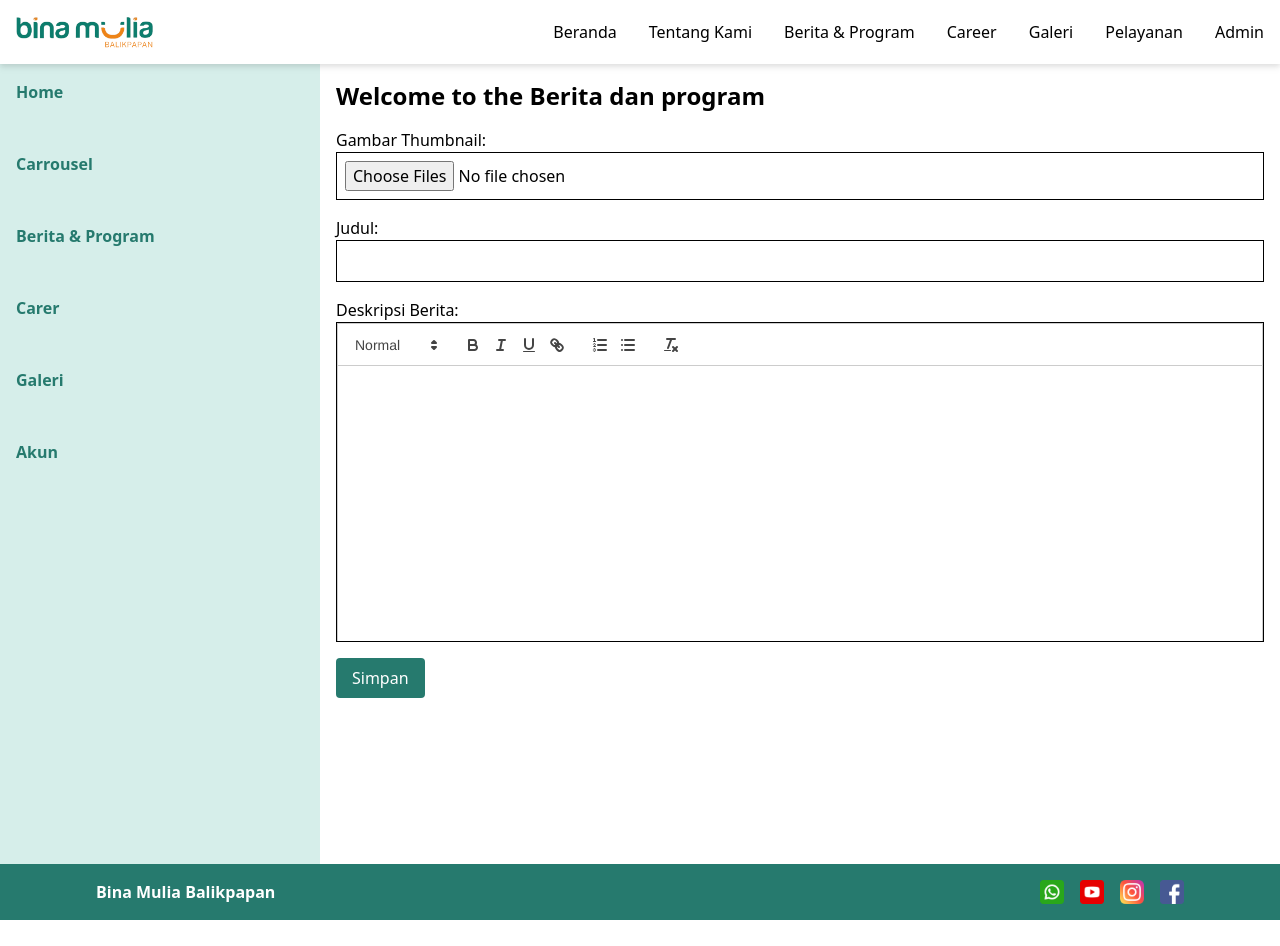
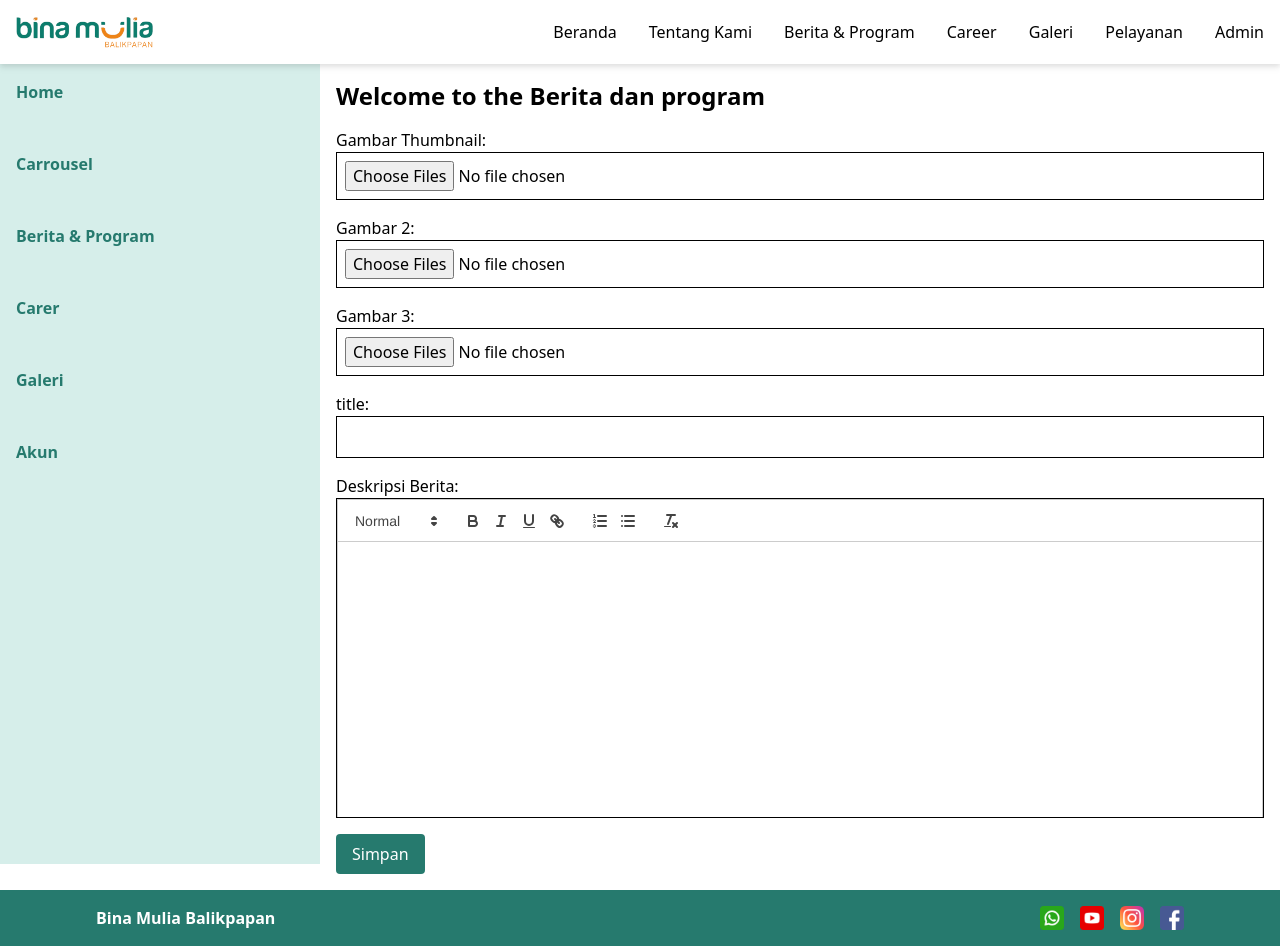
Before and after one commit to s4hibul/Website_Binmul, a Next.js app: page /dashboard/form_berita in a window 1280 px wide. Before the commit the page ends 920 px from the top, so only its background shows below. Built offline with nearby package versions, Linux system fonts and the light colour scheme.

Commit message:
fix it add Berita

```diff
--- a/app/(admin)/dashboard/form_berita/page.tsx
+++ b/app/(admin)/dashboard/form_berita/page.tsx
@@ -1,199 +1,4 @@
-// "use client";
-// import React, { useState } from "react";
-// import ReactQuill from "react-quill";
-// import "react-quill/dist/quill.snow.css";
-// // import DatePicker from "react-datepicker";
-// import "react-datepicker/dist/react-datepicker.css";
-// import axios from "axios";
-// import { toast } from 'react-toastify';
-// import 'react-toastify/dist/ReactToastify.css';
-
-// function FormBerita() {
-//     const [images, setImages] = useState<File[]>([]);
-//     const [deskripsi, setDeskripsi] = useState<string>("");
-//     // const [selectedDate, setSelectedDate] = useState<Date | null>(null);
-
-//     const handleImageChange = (event: React.ChangeEvent<HTMLInputElement>) => {
-//         if (event.target.files) {
-//             const selectedImages = Array.from(event.target.files).slice(0, 3); // Maksimal 3 gambar
-//             setImages(selectedImages);
-//         }
-//     };
-
-//     const handleDeskripsiChange = (value: string) => {
-//         setDeskripsi(value);
-//     };
-
-//     // const handleDateChange = (date: Date | null) => {
-//     //     setSelectedDate(date);
-//     // };
-
-//     const handleSubmit = async (event: React.FormEvent) => {
-//         event.preventDefault();
-//         try {
-//             const formData = new FormData();
-//             formData.append("deskripsi", deskripsi);
-//             // if (selectedDate) {
-//             //     formData.append("selectedDate", selectedDate.toISOString());
-//             // }
-//             if (images.length > 0) {
-//                 formData.append("image1", images[0]);
-//                 if (images.length > 1) {
-//                     formData.append("image2", images[1]);
-//                     if (images.length > 2) {
-//                         formData.append("image3", images[2]);
-//                     }
-//                 }
-//             }
-//             // Append other form data as needed
-
-//             const response = await axios.post(
-//                 "http://localhost:7000/berita&program",
-//                 formData,
-//                 {
-//                     headers: {
-//                         "Content-Type": "multipart/form-data",
-//                     },
-//                 }
-//             );
-
-//             console.log("Response data:", response.data);
-//             // Menampilkan notifikasi sukses
-//             toast.success('Data berhasil diunggah ke database', {
-//                 position: "top-right",
-//                 autoClose: 5000,
-//                 hideProgressBar: false,
-//                 closeOnClick: true,
-//                 pauseOnHover: true,
-//                 draggable: true,
-//                 progress: undefined,
-//             });
-
-//         } catch (error) {
-//             console.error("Error posting data:", error);
-//             // Menampilkan notifikasi kesalahan
-//             toast.error('Gagal mengunggah data ke database', {
-//                 position: "top-right",
-//                 autoClose: 5000,
-//                 hideProgressBar: false,
-//                 closeOnClick: true,
-//                 pauseOnHover: true,
-//                 draggable: true,
-//                 progress: undefined,
-//             });
-//         }
-//     };
-
-//     return (
-//         <div>
-//             <h1 className="text-2xl font-bold mb-4">
-//                 Welcome to the Berita dan program
-//             </h1>
-//             <form onSubmit={handleSubmit}>
-//                 <div className="mb-4">
-//                     <label htmlFor="gambar" className="block text-gray-600 font-medium">
-//                         {" "}
-//                         Gambar Thumbnail:{" "}
-//                     </label>
-//                     <input
-//                         type="file"
-//                         id="gambar"
-//                         className="border border-gray-300 p-2 w-full"
-//                         multiple
-//                         onChange={handleImageChange}
-//                     />
-//                 </div>
-//                 <div className="mb-4">
-//                     <label htmlFor="gambar" className="block text-gray-600 font-medium">
-//                         {" "}
-//                         Gambar 2:{" "}
-//                     </label>
-//                     <input
-//                         type="file"
-//                         id="gambar"
-//                         className="border border-gray-300 p-2 w-full"
-//                         multiple
-//                         onChange={handleImageChange}
-//                     />
-//                 </div>
-//                 <div className="mb-4">
-//                     <label htmlFor="gambar" className="block text-gray-600 font-medium">
-//                         {" "}
-//                         Gambar 3:{" "}
-//                     </label>
-//                     <input
-//                         type="file"
-//                         id="gambar"
-//                         className="border border-gray-300 p-2 w-full"
-//                         multiple
-//                         onChange={handleImageChange}
-//                     />
-//                 </div>
-//                 {/* <div className="mb-4">
-//                     <label htmlFor="lokasi" className="block text-gray-600 font-medium">
-//                         {" "}
-//                         Lokasi:{" "}
-//                     </label>
-//                     <input
-//                         type="text"
-//                         id="lokasi"
-//                         className="border border-gray-300 p-2 w-full"
-//                     />
-//                 </div> */}
-//                 {/* <div className="mb-4">
-//                     <label htmlFor="tanggal" className="block text-gray-600 font-medium">
-//                         {" "}
-//                         Tanggal:{" "}
-//                     </label>
-//                     <DatePicker
-//                         id="tanggal"
-//                         selected={selectedDate}
-//                         onChange={handleDateChange}
-//                         className="border border-gray-300 p-2 w-full"
-//                     />
-//                 </div> */}
-//                 <div className="mb-4">
-//                     <label htmlFor="judul" className="block text-gray-600 font-medium">
-//                         {" "}
-//                         Judul:{" "}
-//                     </label>
-//                     <input
-//                         type="text"
-//                         id="judul"
-//                         className="border border-gray-300 p-2 w-full"
-//                     />
-//                 </div>
-//                 <div className="mb-4">
-//                     <label
-//                         htmlFor="deskripsi"
-//                         className="block text-gray-600 font-medium"
-//                     >
-//                         {" "}
-//                         Deskripsi Berita:{" "}
-//                     </label>
-//                     <div className="border h-80 pb-10 font-small overflow-hidden">
-//                         <ReactQuill
-//                             value={deskripsi}
-//                             onChange={handleDeskripsiChange}
-//                             className="h-full"
-//                         />
-//                     </div>
-//                 </div>
-//                 <button
-//                     type="submit"
-//                     className="bg-dark text-white py-2 px-4 rounded hover:bg-blue-600"
-//                 >
-//                     {" "}
-//                     Simpan{" "}
-//                 </button>
-//             </form>
-//         </div>
-//     );
-// }
-
-// export default FormBerita;
-
-"use client"
+"use client";
 
 import React, { useState } from "react";
 import ReactQuill from "react-quill";
@@ -201,17 +6,69 @@ import "react-quill/dist/quill.snow.css";
 import axios from "axios";
 import { toast } from "react-toastify";
 import "react-toastify/dist/ReactToastify.css";
+import { log } from "console";
+
+// ... (imports)
 
 function FormBerita() {
-    const [images, setImages] = useState<File[]>([]);
+  const [images1, setImages1] = useState<File[]>([]);
+  const [images2, setImages2] = useState<File[]>([]);
+  const [images3, setImages3] = useState<File[]>([]);
   const [deskripsi, setDeskripsi] = useState<string>("");
-    const [judul, setJudul] = useState<string>("");
-    const [loading, setLoading] = useState<boolean>(false);
+  const [title, setTitle] = useState<string>("");
 
-    const handleImageChange = (event: React.ChangeEvent<HTMLInputElement>) => {
+  const saveData = async (e: React.FormEvent) => {
+    e.preventDefault();
+    try {
+      const formData = new FormData();
+      formData.append("title", title);
+      formData.append("deskripsi", deskripsi);
+
+      for (let i = 0; i < images1.length; i++) {
+        formData.append("images", images1[i], images1[i].name);
+      }
+      for (let i = 0; i < images2.length; i++) {
+        formData.append("images", images2[i], images2[i].name);
+      }
+      for (let i = 0; i < images3.length; i++) {
+        formData.append("images", images3[i], images3[i].name);
+      }
+
+      await axios.post("http://localhost:7000/berita&program", formData, {
+        headers: {
+          "Content-Type": "multipart/form-data",
+        },
+      });
+
+      toast.success("Data berhasil diunggah ke database");
+    } catch (error) {
+      if (axios.isAxiosError(error)) {
+        toast.error("Gagal mengunggah data ke database");
+      }
+    }
+  };
+
+  const handleImageChange1 = (event: React.ChangeEvent<HTMLInputElement>) => {
     if (event.target.files) {
-            const selectedImages = Array.from(event.target.files).slice(0, 3); // Maksimal 3 gambar
-            setImages(selectedImages);
+      const selectedImages = Array.from(event.target.files);
+      setImages1(selectedImages);
+      console.log(selectedImages);
+    }
+  };
+
+  const handleImageChange2 = (event: React.ChangeEvent<HTMLInputElement>) => {
+    if (event.target.files) {
+      const selectedImages = Array.from(event.target.files);
+      setImages2(selectedImages);
+      console.log(selectedImages);
+    }
+  };
+
+  const handleImageChange3 = (event: React.ChangeEvent<HTMLInputElement>) => {
+    if (event.target.files) {
+      const selectedImages = Array.from(event.target.files);
+      setImages3(selectedImages);
+      console.log(selectedImages);
     }
   };
 
@@ -219,60 +76,14 @@ function FormBerita() {
     setDeskripsi(value);
   };
 
-    const handleJudulChange = (event: React.ChangeEvent<HTMLInputElement>) => {
-        setJudul(event.target.value);
-    };
-
-    const handleSubmit = async (event: React.FormEvent) => {
-        event.preventDefault();
-        try {
-            setLoading(true); // menunjukkan bahwa proses loading dimulai
-            const formData = new FormData();
-            formData.append("deskripsi", deskripsi);
-            formData.append("judul", judul);
-
-            if (images.length > 0) {
-                for (let i = 0; i < images.length; i++) {
-                    formData.append(`image${i + 1}`, images[i]);
-                }
-            }
-
-            const response = await axios.post("http://localhost:7000/berita&program", formData, {
-                headers: {
-                    "Content-Type": "multipart/form-data",
-                },
-            });
-
-            console.log("Response data:", response.data);
-            toast.success("Data berhasil diunggah ke database", {
-                position: "top-right",
-                autoClose: 5000,
-                hideProgressBar: false,
-                closeOnClick: true,
-                pauseOnHover: true,
-                draggable: true,
-                progress: undefined,
-            });
-        } catch (error) {
-            console.error("Error posting data:", error);
-            toast.error("Gagal mengunggah data ke database", {
-                position: "top-right",
-                autoClose: 5000,
-                hideProgressBar: false,
-                closeOnClick: true,
-                pauseOnHover: true,
-                draggable: true,
-                progress: undefined,
-            });
-        } finally {
-            setLoading(false); // menunjukkan bahwa proses loading selesai
-        }
+  const handleTitleChange = (event: React.ChangeEvent<HTMLInputElement>) => {
+    setTitle(event.target.value);
   };
 
   return (
     <div>
       <h1 className="text-2xl font-bold mb-4">Welcome to the Berita dan program</h1>
-            <form onSubmit={handleSubmit}>
+      <form onSubmit={saveData}>
         <div className="mb-4">
           <label htmlFor="gambar" className="block text-gray-600 font-medium">
             {" "}
@@ -283,31 +94,67 @@ function FormBerita() {
             id="gambar"
             className="border border-gray-300 p-2 w-full"
             multiple
-                        onChange={handleImageChange}
+            onChange={handleImageChange1}
           />
         </div>
         <div className="mb-4">
-                    <label htmlFor="judul" className="block text-gray-600 font-medium">
+          <label htmlFor="gambar2" className="block text-gray-600 font-medium">
             {" "}
-                        Judul:{" "}
+            Gambar 2:{" "}
+          </label>
+          <input
+            type="file"
+            id="gambar2"
+            className="border border-gray-300 p-2 w-full"
+            multiple
+            onChange={handleImageChange2}
+          />
+        </div>
+        <div className="mb-4">
+          <label htmlFor="gambar3" className="block text-gray-600 font-medium">
+            {" "}
+            Gambar 3:{" "}
+          </label>
+          <input
+            type="file"
+            id="gambar3"
+            className="border border-gray-300 p-2 w-full"
+            multiple
+            onChange={handleImageChange3}
+          />
+        </div>
+        <div className="mb-4">
+          <label htmlFor="title" className="block text-gray-600 font-medium">
+            {" "}
+            title:{" "}
           </label>
           <input
             type="text"
-                        id="judul"
+            id="title"
             className="border border-gray-300 p-2 w-full"
-                        onChange={handleJudulChange}
+            onChange={handleTitleChange}
           />
         </div>
         <div className="mb-4">
-                    <label htmlFor="deskripsi" className="block text-gray-600 font-medium">
+          <label
+            htmlFor="deskripsi"
+            className="block text-gray-600 font-medium"
+          >
             {" "}
             Deskripsi Berita:{" "}
           </label>
           <div className="border h-80 pb-10 font-small overflow-hidden">
-                        <ReactQuill value={deskripsi} onChange={handleDeskripsiChange} className="h-full" />
+            <ReactQuill
+              value={deskripsi}
+              onChange={handleDeskripsiChange}
+              className="h-full"
+            />
           </div>
         </div>
-                <button type="submit" className="bg-dark text-white py-2 px-4 rounded hover:bg-blue-600">
+        <button
+          type="submit"
+          className="bg-dark text-white py-2 px-4 rounded hover:bg-blue-600"
+        >
           {" "}
           Simpan{" "}
         </button>
```
Lines whose indentation alone changed are shown as unchanged.
